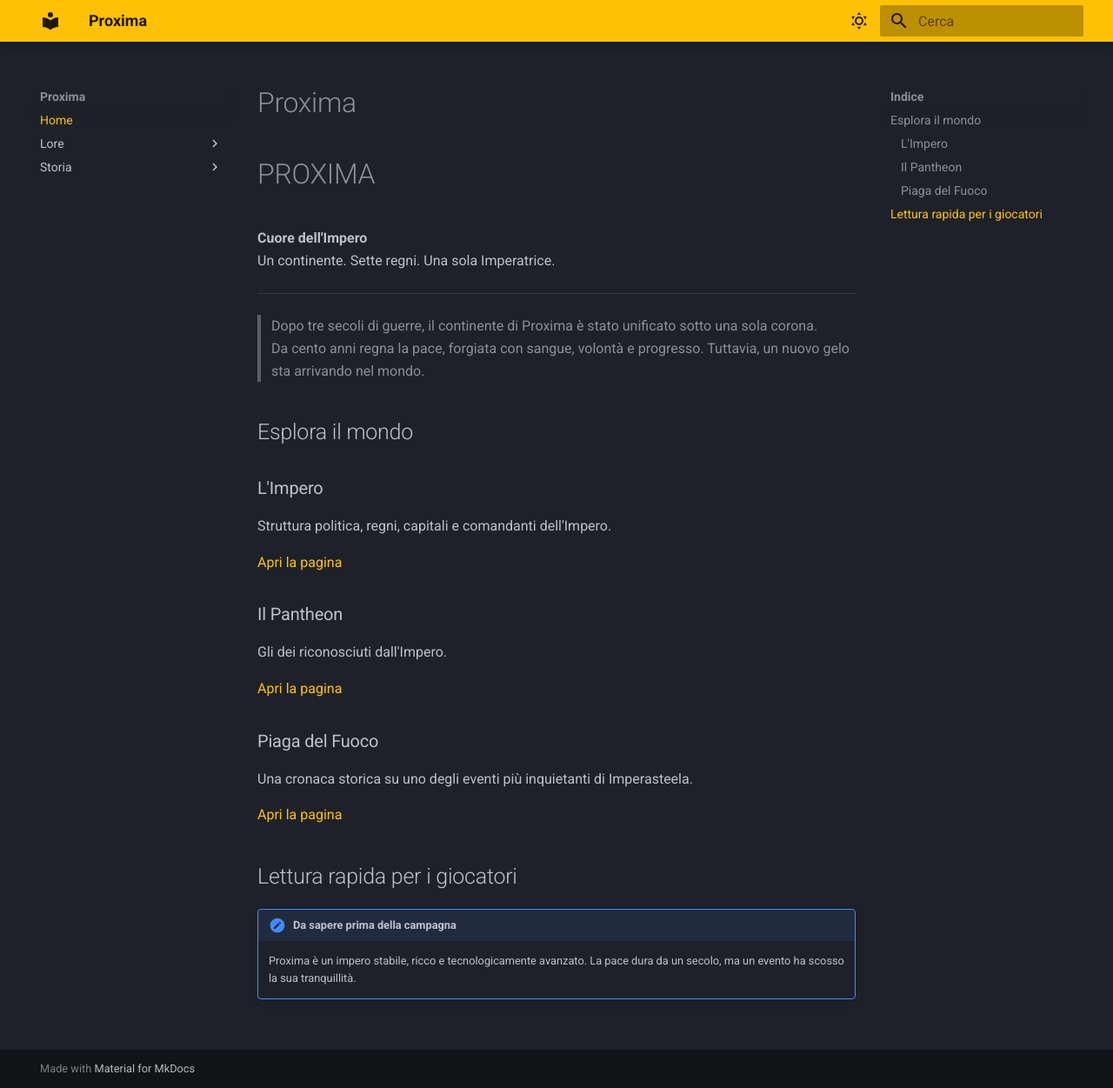
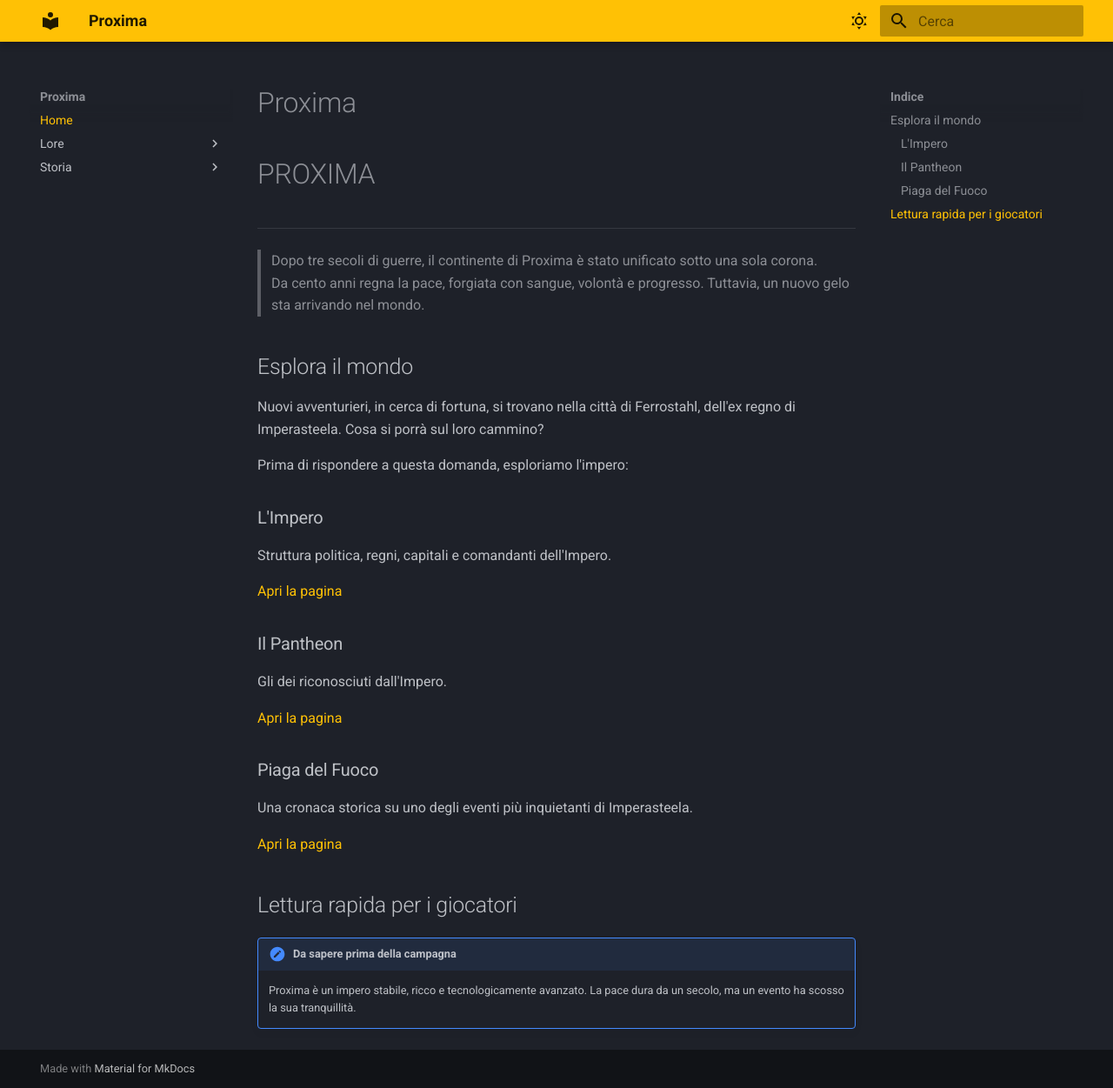
Before and after one commit to Akeera98/CampagnaAvventurieri2, an MkDocs documentation site: the page built from docs/index.md, in a window 1280 px wide and 1251 px high. Shown: the whole window at 87% size. Built offline with MkDocs 1.6.1 and Material for MkDocs 9.7.7, drawn with Linux system fonts in a browser that asks for light colours.

Commit message:
Update index.md

```diff
--- a/docs/index.md
+++ b/docs/index.md
@@ -2,11 +2,6 @@
 
 <div class="hero-title">
   <h1>PROXIMA</h1>
-</div>
-
-<div class="hero-subtitle">
-  <strong>Cuore dell'Impero</strong><br>
-  Un continente. Sette regni. Una sola Imperatrice.
 </div>
 
 ---
@@ -17,6 +12,10 @@
 {: .quote-imperial }
 
 ## Esplora il mondo
+
+Nuovi avventurieri, in cerca di fortuna, si trovano nella città di Ferrostahl, dell'ex regno di Imperasteela. Cosa si porrà sul loro cammino?
+
+Prima di rispondere a questa domanda, esploriamo l'impero:
 
 <div class="cards" markdown>
 
```
